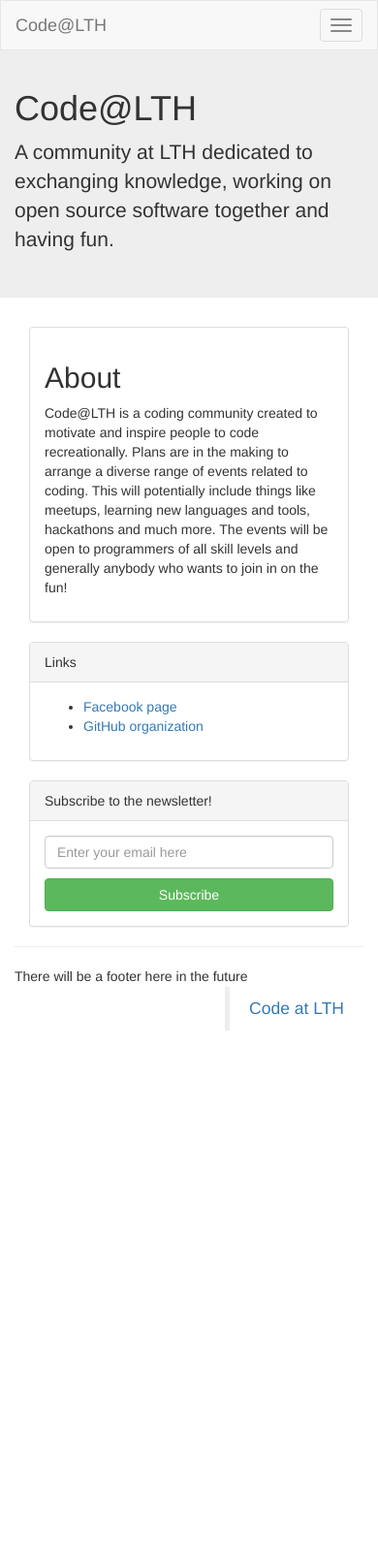
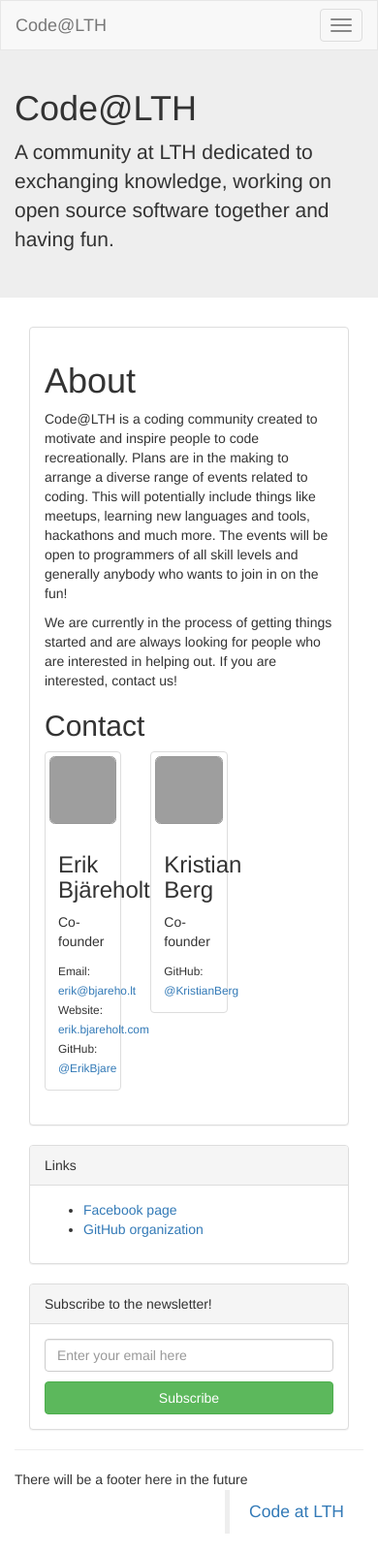
Before and after one commit to Code-at-LTH/code-at-lth.github.io, a Jekyll site: the page built from about/index.html, in a window 390 px wide. Shown: the whole page at 97% size. Built offline with Jekyll 4.4.1, drawn with Linux system fonts in a browser that asks for light colours; Markdown is read by kramdown in place of the engine named in the settings; before the commit the page ends 1083 px from its top, so only the background shows below that; grey boxes are pictures that could not be loaded.

Commit message:
Better about page

```diff
--- /dev/null
+++ b/_includes/about-short.html
@@ -0,0 +1 @@
+Code@LTH is a coding community created to motivate and inspire people to code recreationally. Plans are in the making to arrange a diverse range of events related to coding. This will potentially include things like meetups, learning new languages and tools, hackathons and much more. The events will be open to programmers of all skill levels and generally anybody who wants to join in on the fun!
--- a/about/index.html
+++ b/about/index.html
@@ -3,7 +3,54 @@
 title: About
 ---
 
-<h2>About</h2>
+<h1>About</h1>
 <p>
-    Code@LTH is a coding community created to motivate and inspire people to code recreationally. Plans are in the making to arrange a diverse range of events related to coding. This will potentially include things like meetups, learning new languages and tools, hackathons and much more. The events will be open to programmers of all skill levels and generally anybody who wants to join in on the fun!
+    {% include about-short.html %}
 </p>
+
+<p>
+    We are currently in the process of getting things started and are always looking for people who are interested in helping out. If you are interested, contact us!
+</p>
+
+<style>
+.contact-image {
+    border-radius: 0.4em;
+    border: 1px solid #999;
+}
+</style>
+
+<h2>Contact</h2>
+<div class="row">
+    <div class="col-xs-4 col-md-3">
+        <div class="thumbnail">
+            <img class="contact-image" src="https://avatars1.githubusercontent.com/u/1405370?v=3&s=241" alt="Erik Bjäreholt">
+            <div class="caption">
+                <h3>Erik Bjäreholt</h3>
+                <p>
+                    Co-founder
+                </p>
+                <small>
+                    Email: <a href="mailto:erik@bjareho.lt">erik@bjareho.lt</a>
+                    <br>
+                    Website: <a href="erik.bjareholt.com">erik.bjareholt.com</a>
+                    <br>
+                    GitHub: <a href="https://github.com/ErikBjare">@ErikBjare</a>
+                </small>
+            </div>
+        </div>
+    </div>
+    <div class="col-xs-4 col-md-3">
+        <div class="thumbnail">
+            <img class="contact-image" src="https://avatars2.githubusercontent.com/u/8832000?v=3&s=241" alt="Kristian Berg">
+            <div class="caption">
+                <h3>Kristian Berg</h3>
+                <p>
+                    Co-founder
+                </p>
+                <small>
+                    GitHub: <a href="https://github.com/KristianBerg">@KristianBerg</a>
+                </small>
+            </div>
+        </div>
+    </div>
+</div>
```
Also changed, not shown: index.html (+9 -0 lines).
